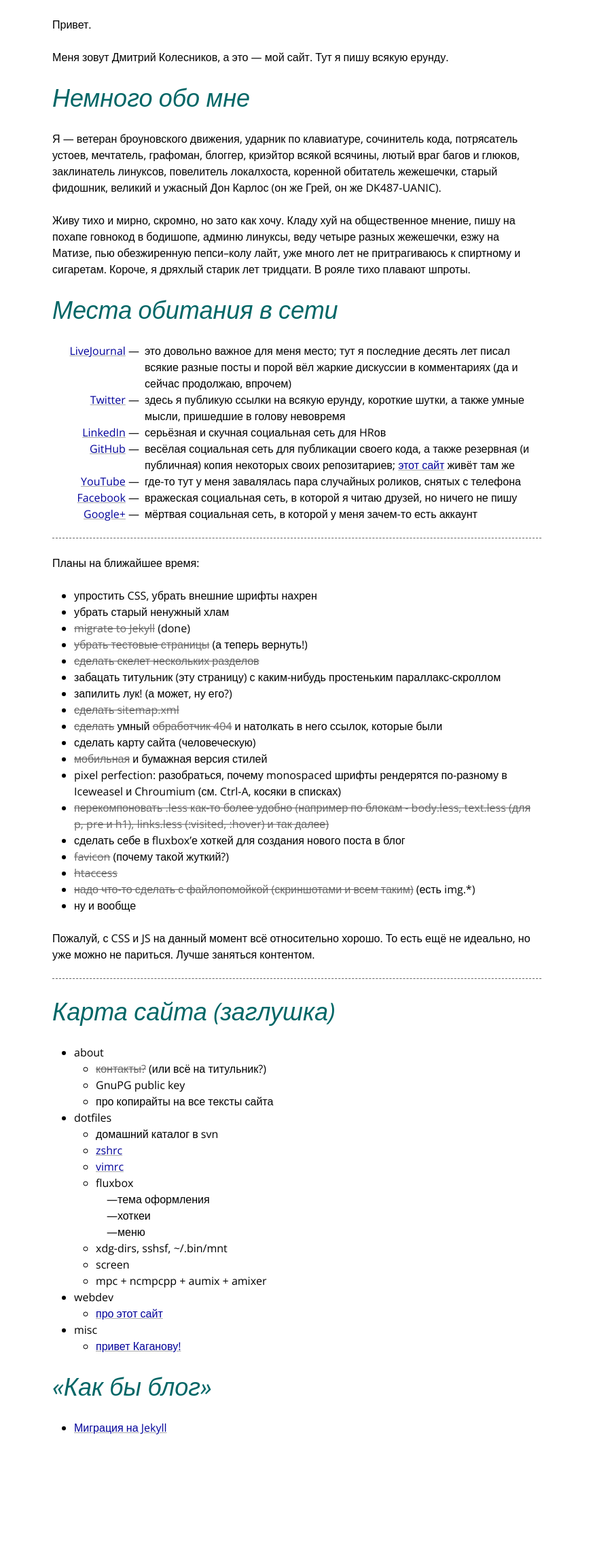
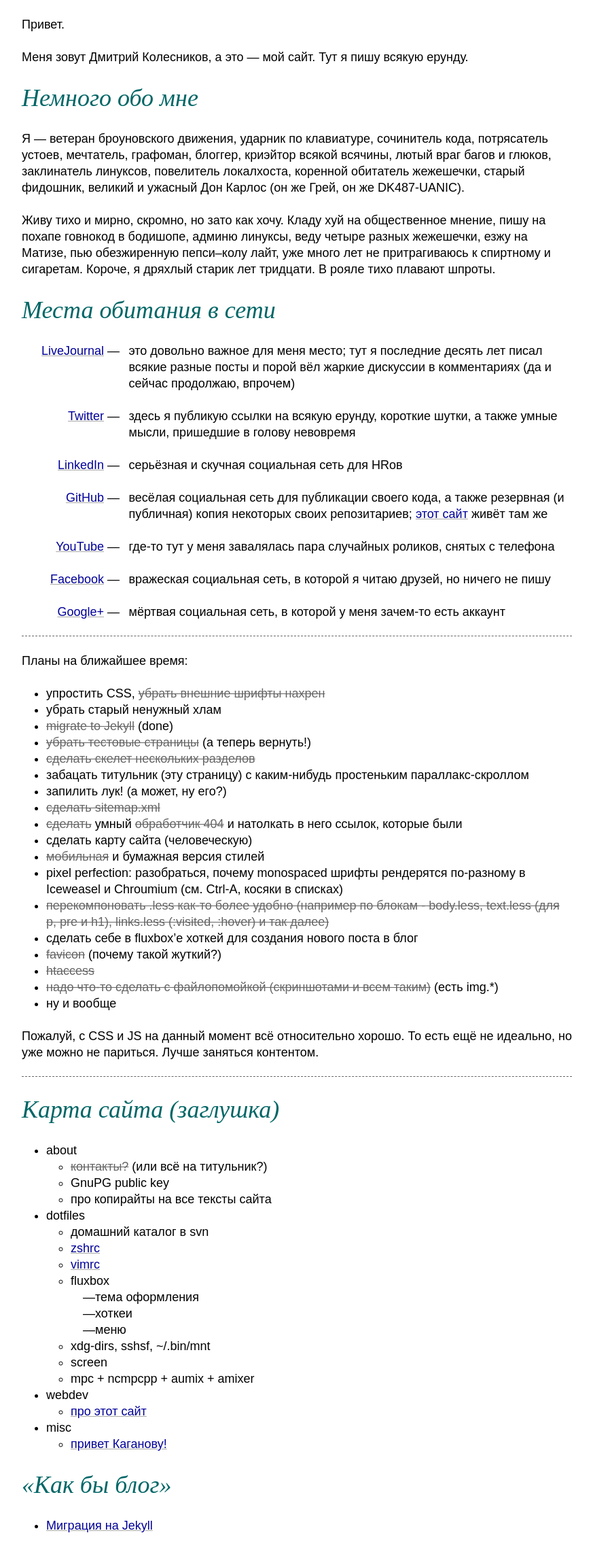
Before and after one commit to kastaneda/kastaneda.kiev.ua, a Jekyll site: the page built from index.md, in a window 1280 px wide. Shown: the whole page at 68% size, without its empty margins (203-1076 px from the left). Built offline with Jekyll 4.4.1, drawn with Linux system fonts in a browser that asks for light colours; before the commit the page ends 2136 px from its top, so only the background shows below that.

Commit message:
Упростить шрифты

```diff
--- a/_layouts/page.html
+++ b/_layouts/page.html
@@ -12,7 +12,6 @@
 {% endif %}
     <meta name="viewport" content="width=device-width, initial-scale=1">
     <link rel="stylesheet" href="{{ '/style/main.css' | prepend: site.baseurl }}">
-    <link rel="stylesheet" href="https://fonts.googleapis.com/css?family=Open+Sans:300,300i|Source+Code+Pro:300,300i&display=swap&subset=cyrillic">
     <script src="{{ '/style/main.js' | prepend: site.baseurl }}"></script>
   </head>
   <body>
--- a/_sass/fonts.sass
+++ b/_sass/fonts.sass
@@ -1,12 +1,12 @@
 body
-  font-family: 'Open Sans', sans-serif
+  font-family: 'Liberation Sans', 'Droid Sans', 'Helvetica Neue', 'Helvetica', 'Arial', sans-serif
   font-weight: 300
 
 h1, h2, h3
-  font-family: 'Open Sans', sans-serif
+  font-family: 'Liberation Serif', 'Droid Serif', 'Times New Roman', serif
   font-style: italic
   font-weight: 300
 
 pre, code, tt
-  font-family: 'Source Code Pro', monospace
+  font-family: 'Droid Sans Mono', 'Consolas', 'Menlo', 'Ubuntu Mono', monospace
   font-weight: 300
--- a/_sass/text-block-contacts.sass
+++ b/_sass/text-block-contacts.sass
@@ -3,8 +3,9 @@ dl
   dt:after
     content: " —"
   dd
-    p:first-child
-      margin-top: 0
+    margin: $line 0
+  dt+dd
+    margin-top: 0
 
 @media (min-width: 30em)
   $contacts-left-column: 8em
@@ -14,4 +15,4 @@ dl
       float: left
       text-align: right
     dd
-      margin: 0 0 0 ($contacts-left-column + .5em)
+      margin-left: ($contacts-left-column + .75em)
--- a/_sass/text-block-source.sass
+++ b/_sass/text-block-source.sass
@@ -1,7 +1,7 @@
 // поддержка подсветки синтаксиса, генерируемой Pandoc'ом
 // FIXME TODO migrate to Jekyll
 
-pre.sourceCode, table.sourceCode
+pre.highlight
   $shadow: 0px $grit-size ($grit-size*2.5) $box-shadow-color
   -moz-box-shadow: $shadow
   -webkit-box-shadow: $shadow
--- a/index.md
+++ b/index.md
@@ -58,7 +58,7 @@
 
 Планы на ближайшее время:
 
- * упростить CSS, убрать внешние шрифты нахрен
+ * упростить CSS, ~~убрать внешние шрифты нахрен~~
  * убрать старый ненужный хлам
  * ~~migrate to Jekyll~~ (done)
  * ~~убрать тестовые страницы~~ (а теперь вернуть!)
--- a/style/main.sass
+++ b/style/main.sass
@@ -12,7 +12,7 @@ $text-color: #000               // основной текст
 
 $muted-color: #666              // приглушённый цвет текста
 $header-color: #066             // цвет текста h1, h2, h3
-$selection-color: #ff9          // фон выделения текста
+$selection-color: #ffff99aa     // фон выделения текста
 $box-shadow-color: #ccc         // тень вокруг блоков
 
 $link-color: #009               // все ссылки
@@ -24,7 +24,7 @@ $link-visited-hover-color: lighten($link-visited-color, 20%)
 $link-underline-color: #aaa
 
 $line: 24px                     // высота строки
-$font-size: 16px                // размер основного текста
+$font-size: 18px                // размер основного текста
 
 $font-h1-size: 48px
 $font-h2-size: 36px
@@ -33,7 +33,7 @@ $font-h3-size: 28px             // высота строки вычисляет
 $grit-size: 4px
 
 // «полосатый» фон есть для строк высотой 18, 20, 22 и 24px
-$debug-background: "/_site/style/img/line-height-" + $line + ".png"
+$debug-background: "/style/img/line-height-" + $line + ".png"
 
 ////////////////////////////////////////////////////////////////////////
 
```
